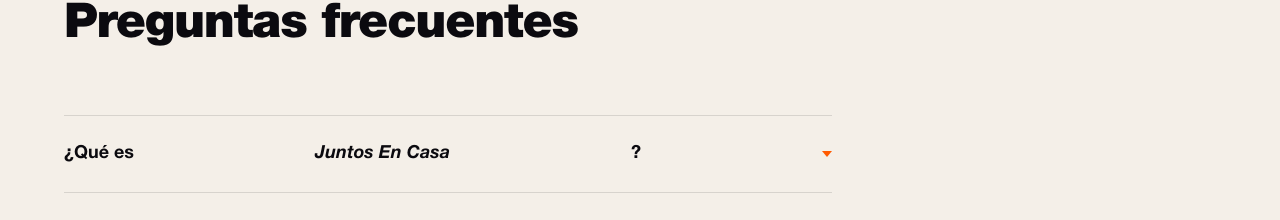
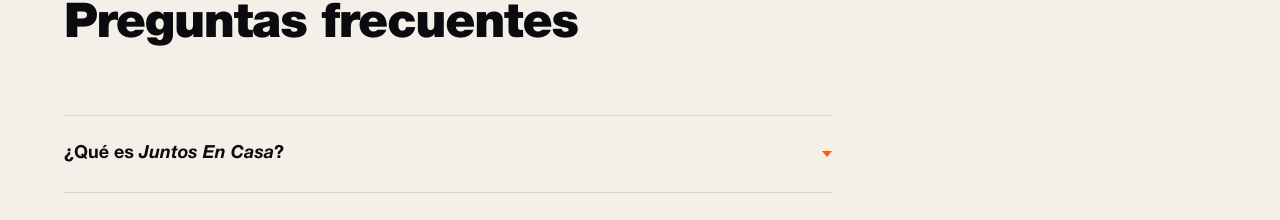
Before and after one commit to sans6114/juntos-en-casa-fieles, a Next.js app: page / in a window 1280 px wide. Shown: the part 4959-5179 px from the top of the page. Built offline with nearby package versions, Linux system fonts and the light colour scheme; no server answers.

Commit message:
fix(faq): corrige el espaciado del summary cuando el titulo trae BrandName

```diff
--- a/src/components/external/faq/Faq.tsx
+++ b/src/components/external/faq/Faq.tsx
@@ -23,7 +23,7 @@
           {faqItems.map((item) => (
             <Disclosure
               key={item.id}
-              summary={<BrandName>{item.question}</BrandName>}
+              summary={<span><BrandName>{item.question}</BrandName></span>}
               className={disclosureClass}
             >
               <p className="pb-5 pr-8 leading-relaxed text-[var(--suave)] md:pb-6">
```
